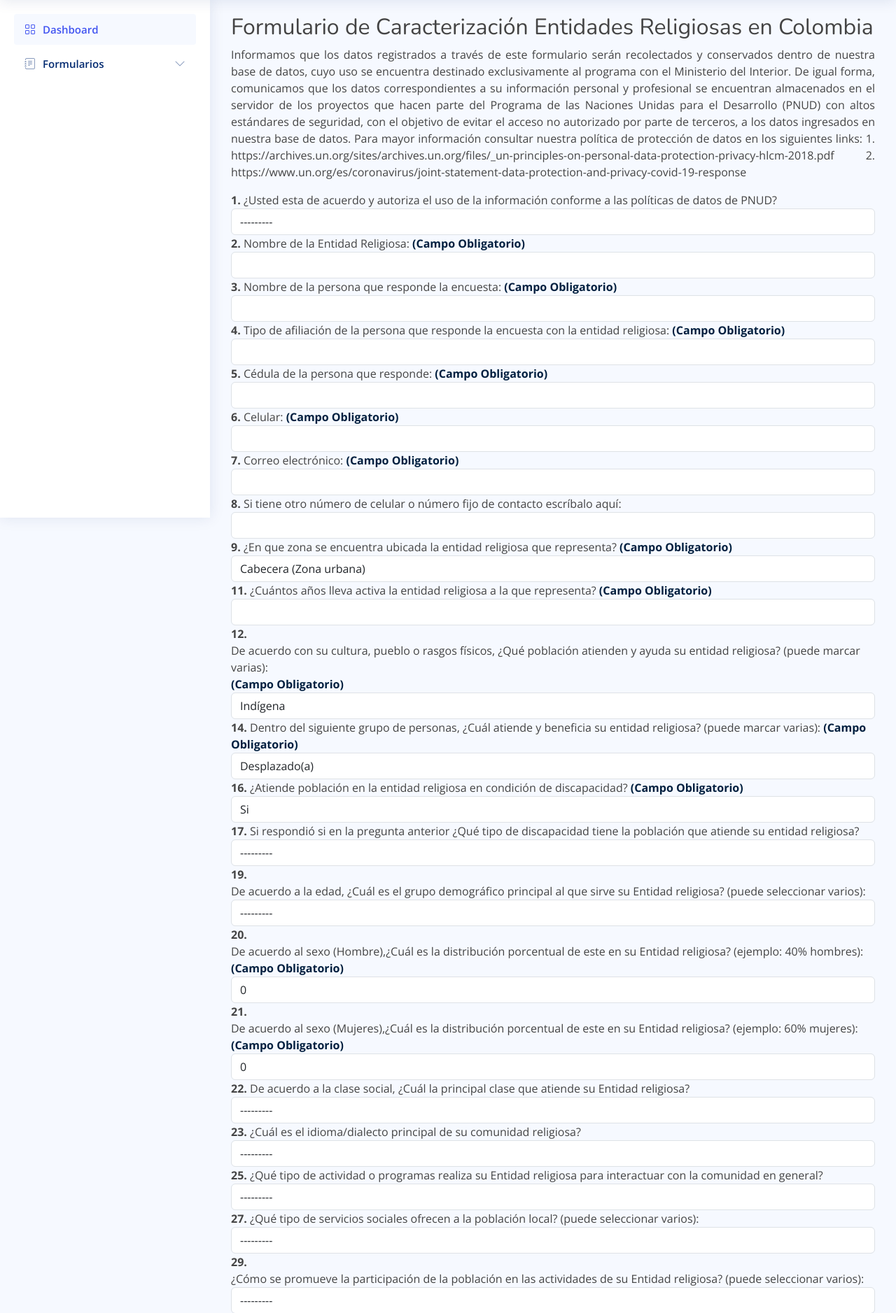
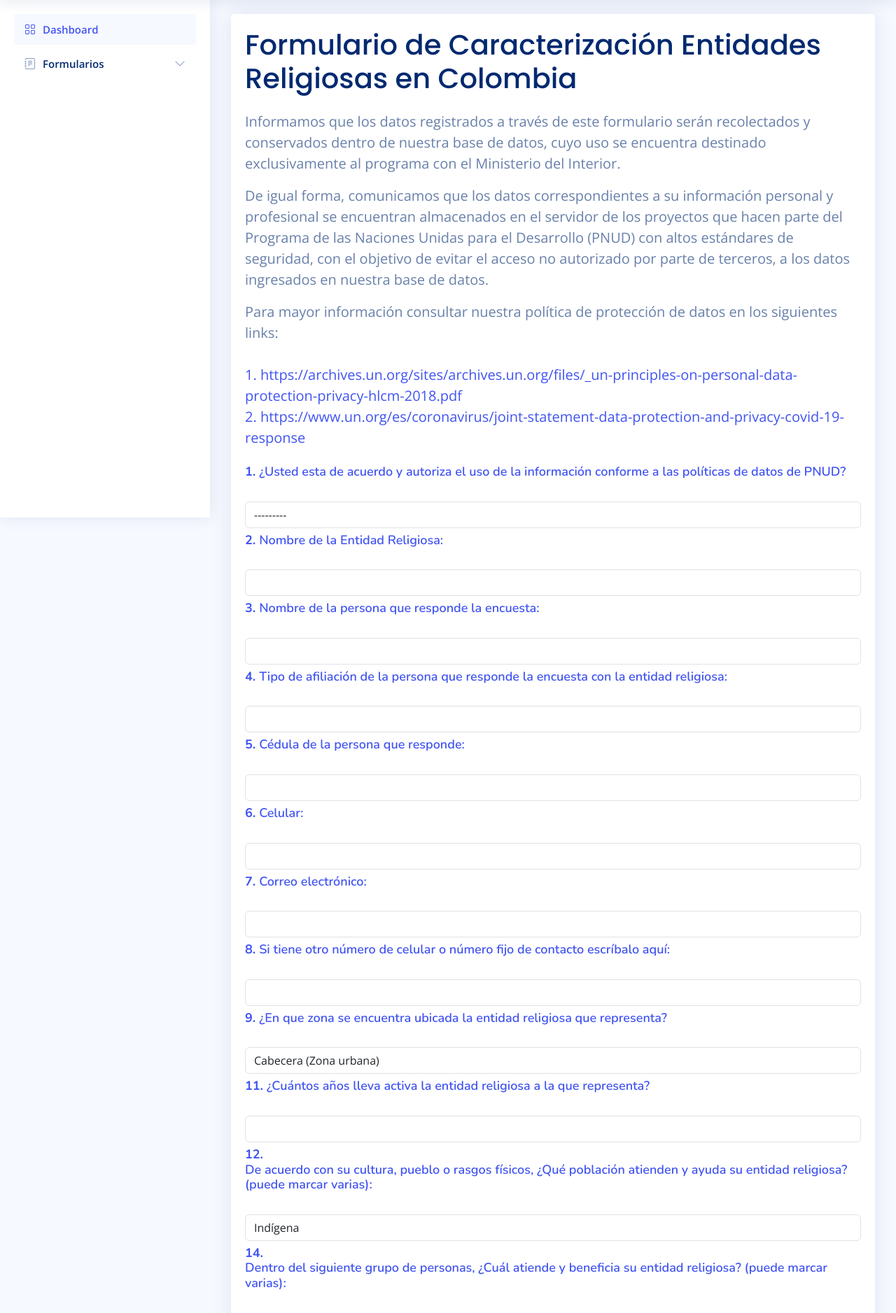
Before and after one commit to RGMARTINEZ/Formulario-DJANGO, a Django app: page /encuestas/formulario/ in a window 1280 px wide. Shown: the part 60-1937 px from the top of the page at 70% size. Run offline with Django 4.2, Linux system fonts and the light colour scheme; some libraries are stand-ins or nearby versions.

Commit message:
Se ajusta formulario, estilos y se agregan campos de hide

```diff
--- a/site/ENCUESTAS/models.py
+++ b/site/ENCUESTAS/models.py
@@ -325,22 +325,22 @@ class Encuesta(models.Model):
         blank=True, null=True, max_length=255, default="", choices=OPCIONES_OFERTA_SERVICIOS)
 
     ###  43.1
-    ofrece_servicios_sociedad = MultiSelectField(
+    ofrece_servicios_sociedad_dificultades = MultiSelectField(
         'Ha encontrado dificultades para ejercer la participación ciudadana, como Entidades Religiosas, lo cual fue consultado por los líderes en las instancias dispuestas para tal fin por: '
         '(puede seleccionar varios)',
         blank=True, null=True, max_length=255, default="", choices=OPCIONES_OFERTA_SERVICIOS_DIFICULTADES)
     ###  43.2
-    ofrece_servicios_sociedad = MultiSelectField(
+    ofrece_servicios_sociedad_tecnica = MultiSelectField(
         'hace parte de alguna mesa técnica o temática, Comité, Consejo o Red donde se discutan planes, programas y/o proyectos de interés público o general, tales como:'
         '(puede seleccionar varios)',
         blank=True, null=True, max_length=255, default="", choices=OPCIONES_OFERTA_SERVICIOS_TEMAS)
     ###  43.3
-    ofrece_servicios_sociedad = MultiSelectField(
+    ofrece_servicios_sociedad_ciudadana = MultiSelectField(
         'Ha encontrado dificultades para ejercer la participación ciudadana, como ER , en las instancias dispuestas para tal fin por:'
         '(puede seleccionar varios)',
         blank=True, null=True, max_length=255, default="", choices=OPCIONES_OFERTA_SERVICIOS_ER)
     ###  43.4
-    ofrece_servicios_sociedad = MultiSelectField(
+    ofrece_servicios_sociedad_lideres = MultiSelectField(
         ' ¿Líderes de la Entidades Religiosas han recibido capacitación en liderazgo e incidencia pública por parte de los gobiernos territoriales, gobierno nacional, ONG o empresa privada?'
         '(puede seleccionar varios)',
         blank=True, null=True, max_length=255, default="", choices=OPCIONES_OFERTA_SERVICIOS_LIDERES)
--- a/site/ENCUESTAS/templates/encuestas/formulario.html
+++ b/site/ENCUESTAS/templates/encuestas/formulario.html
@@ -1,37 +1,39 @@
 {% extends 'encuestas/base.html' %}
 {% block content %}
-    <style>
-        p {
-            text-align: justify;
-        }
-    </style>
-    <h2>Formulario de Caracterización Entidades Religiosas en Colombia</h2>
-    <p>Informamos que los datos registrados a través de este formulario serán recolectados y conservados dentro de nuestra base de datos, cuyo uso se encuentra destinado exclusivamente al programa con el Ministerio del Interior.
-    De igual forma, comunicamos que los datos correspondientes a su información personal y profesional se encuentran almacenados en el servidor de los proyectos que hacen parte del Programa de las Naciones Unidas para el Desarrollo (PNUD) con altos estándares de seguridad, con el objetivo de evitar el acceso no autorizado por parte de terceros, a los datos ingresados en nuestra base de datos.
-        Para mayor información consultar nuestra política de protección de datos en los siguientes links: 1. https://archives.un.org/sites/archives.un.org/files/_un-principles-on-personal-data-protection-privacy-hlcm-2018.pdf 2. https://www.un.org/es/coronavirus/joint-statement-data-protection-and-privacy-covid-19-response</p>
+
+<section class="section faq">
+    <div class="row">
+       <div class="col-lg-12">
+          <div class="card basic">
+             <div class="card-body">
+                <h5 class="card-title fs-1 text">Formulario de Caracterización Entidades Religiosas en Colombia</h5>
+                <p class="fs-5 text">Informamos que los datos registrados a través de este formulario serán recolectados y conservados dentro de nuestra base de datos, cuyo uso se encuentra destinado exclusivamente al programa con el Ministerio del Interior.</p>
+                <p class="fs-5 text">De igual forma, comunicamos que los datos correspondientes a su información personal y profesional se encuentran almacenados en el servidor de los proyectos que hacen parte del Programa de las Naciones Unidas para el Desarrollo (PNUD) con altos estándares de seguridad, con el objetivo de evitar el acceso no autorizado por parte de terceros, a los datos ingresados en nuestra base de datos.</p>
+                <p class="fs-5 text">Para mayor información consultar nuestra política de protección de datos en los siguientes links: <br> <br> <a href="https://archives.un.org/sites/archives.un.org/files/_un-principles-on-personal-data-protection-privacy-hlcm-2018.pdf" target="_blank">1. https://archives.un.org/sites/archives.un.org/files/_un-principles-on-personal-data-protection-privacy-hlcm-2018.pdf</a>  <br> <a href="https://www.un.org/es/coronavirus/joint-statement-data-protection-and-privacy-covid-19-response" target="_blank">2. https://www.un.org/es/coronavirus/joint-statement-data-protection-and-privacy-covid-19-response</a> </p>
                 <form method="post" action="{% url 'crear_formulario' %}">
                    {% csrf_token %}
                    {% for field in form %}
-        <div class="form-group {% if field.errors %} has-error{% endif %}">
+                   <div class=" {% if field.errors %} has-error{% endif %}">
                       {% if field.name not in fields_to_hidde %}
-                <b>{{ forloop.counter }}. </b> {{ field.label_tag }}
-
-                {% if field.field.required %}
-                    <b><span class="required-label" style="color: #001f3f;">(Campo Obligatorio)</span></b>
-                {% endif %}
-
+                      <div class="row mb-3">
+                         <label for="inputText" class="col-sm-12 col-form-label">
+                            <h6><b>{{ forloop.counter }}. </b> {{ field.label_tag }}</h6>
+                         </label>
+                      </div>
                       {{ field }}
-
-                {% if field.errors %}
-                    <ul class="errorlist">
-                        {% for error in field.errors %}
-                            <li>{{ error }}</li>
-                        {% endfor %}
-                    </ul>
-                {% endif %}
                       {% endif %}
                    </div>
                    {% endfor %}
-        <button type="submit" class="form-control">Enviar</button>
+                   <div class="row mb- mt-3">
+                      <div for="inputText" class="col-sm-12 col-form-label text-center">
+                         <button type="submit" class="btn btn-primary">Enviar Encuesta</button>
+                      </div>
+                   </div>
                 </form>
+             </div>
+          </div>
+       </div>
+    </div>
+ </section>
+
 {% endblock %}
--- a/site/ENCUESTAS/views.py
+++ b/site/ENCUESTAS/views.py
@@ -11,17 +11,48 @@ class PaginaInicial(TemplateView):
 
 
 fields_to_hidde = [
-    "otra_zona_entidad",
-    "otra_poblacion_entidad",
-    "otros_grupos_personas",
-    "otra_discapacidad",
-    "otro_idioma",
-    "otra_actividad",
-    "otro_servicio",
-    "otro_caracter_confesional",
-    "otros_resultados_destacados",
-    "otro_enfoque_principal_servicios",
-    "otros_beneficios_implementado_seguridad"
+"otra_zona_entidad",
+"otra_poblacion_entidad",
+"otros_grupos_personas",
+"otra_discapacidad",
+"otro_idioma",
+"otra_actividad",
+"otro_servicio",
+"otra_participacion",
+"otro_caracter_confesional",
+"otra_vocacion",
+"tiene_organizaciones_sector_nombre",
+"tiene_organizaciones_sector_direccion",
+"tiene_organizaciones_sector_correo",
+"tiene_organizaciones_sector_telefono",
+"tiene_organizaciones_sector_nit",
+"participa_actividades_caridad_departamento",
+"participa_actividades_caridad_departamento_otro",
+"participa_actividades_carida_municipio",
+"participa_actividades_carida_municipio_otro",
+"participa_actividades_caridad_localidad",
+"participa_actividades_caridad_telefono",
+"participa_actividades_caridad_descripcion",
+"colabora_proyectos_sociales_telefono",
+"colabora_proyectos_sociales_celular",
+"colabora_proyectos_sociales_correo",
+"colabora_proyectos_sociale_representan",
+"ofrece_servicios_poblaciones_otro",
+"impacto_comunidad_valores_cuales",
+"otra_areas_temas_prioridad",
+"otra_principales_inciativas_sociales",
+"otra_como_finacia_proyectos",
+"tiene_alianzas_ongs_cuales",
+"otros_resultados_destacados",
+"ofrece_servicios_sociedad",
+"ofrece_servicios_sociedad_dificultades",
+"ofrece_servicios_sociedad_tecnica",
+"ofrece_servicios_sociedad_ciudadana",
+"ofrece_servicios_sociedad_lideres",
+"ofrece_servicios_sociedad_otra",
+"otra_cuales_actividades_ods",
+"otro_enfoque_principal_servicios",
+"otros_beneficios_implementado_seguridad"
 ]
 
 
```
Lines whose indentation alone changed are shown as unchanged.
